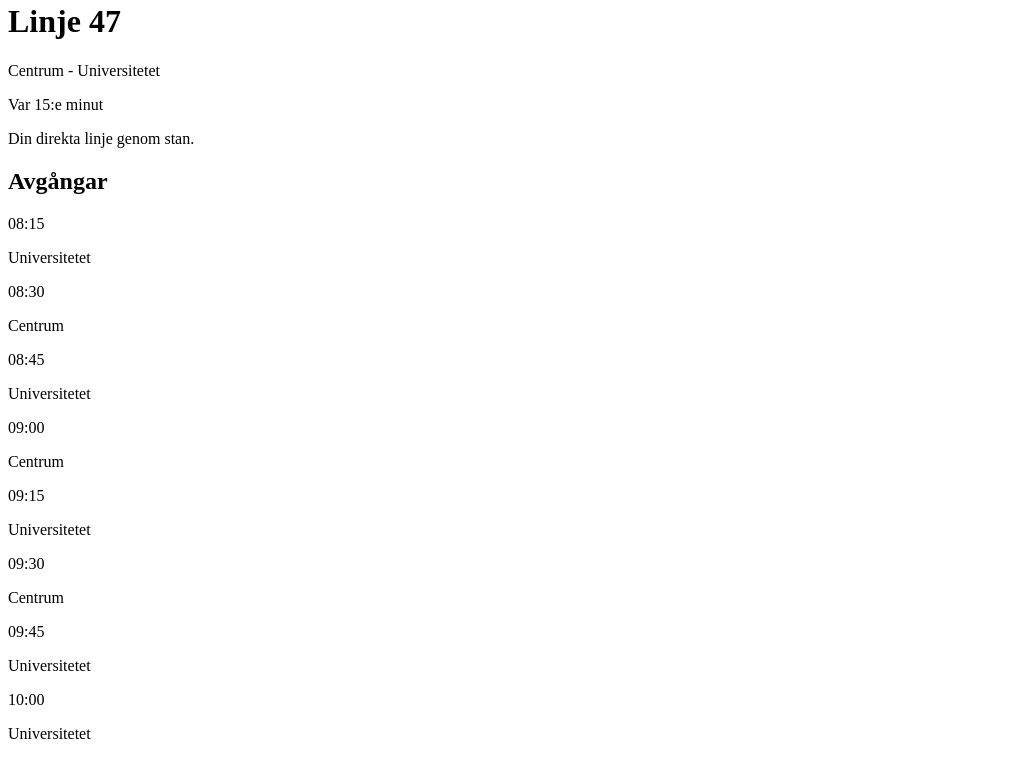
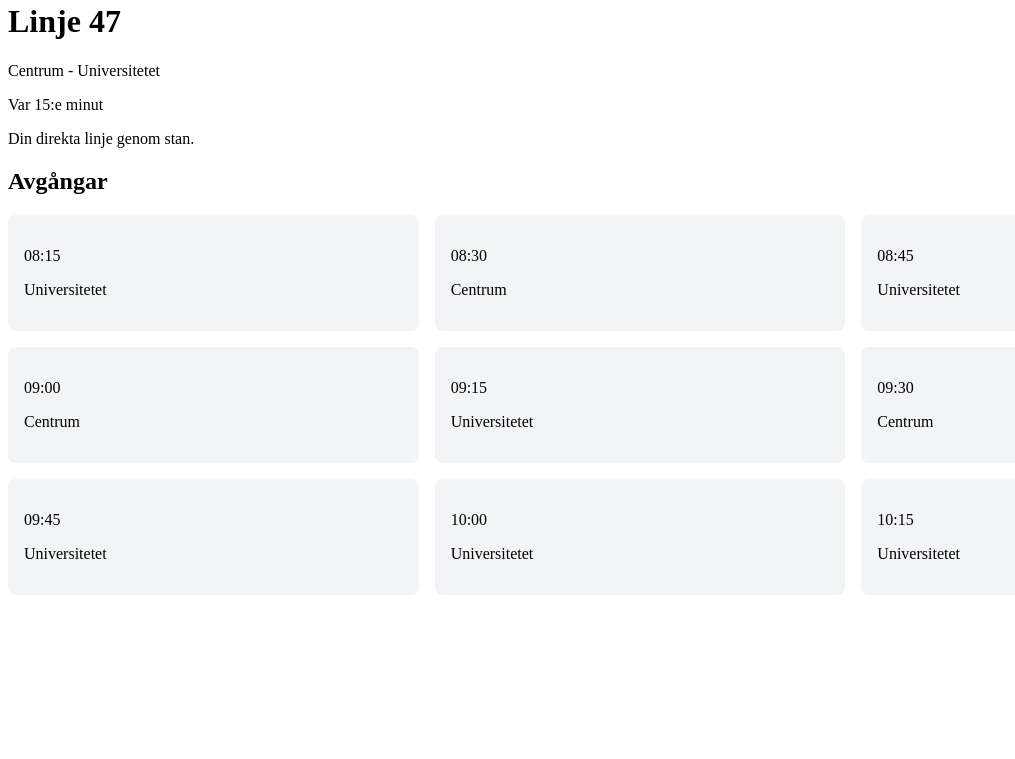
Before and after one commit to Liam-s-lind/v36-linje-camp, a plain HTML site: page index.html in a window 1280 px wide. Shown: the part 150-909 px from the top of the page, without its empty margins (0-1015 px from the left). After the commit the page ends 800 px from the top, so only its background shows below. Drawn offline with Linux system fonts and the light colour scheme.

Commit message:
CSS: avgångstavla med grid och fr

```diff
--- a/index.html
+++ b/index.html
@@ -65,6 +65,11 @@
                     <p class="tid">10:00</p>
                     <p class="dest">Universitetet</p>
                 </article>
+
+                 <article class="avgang">
+                    <p class="tid">10:15</p>
+                    <p class="dest">Universitetet</p>
+                </article>
             </div>
         </section>
     </main>
--- a/style.css
+++ b/style.css
@@ -0,0 +1,12 @@
+.tabla {
+  display: grid;
+  grid-template-columns:
+    1fr 1fr 1fr;
+  gap: 1rem;
+}
+
+.avgang {
+  padding: 1rem;
+  background-color: #f3f4f6;
+  border-radius: 0.5rem;
+}
```
